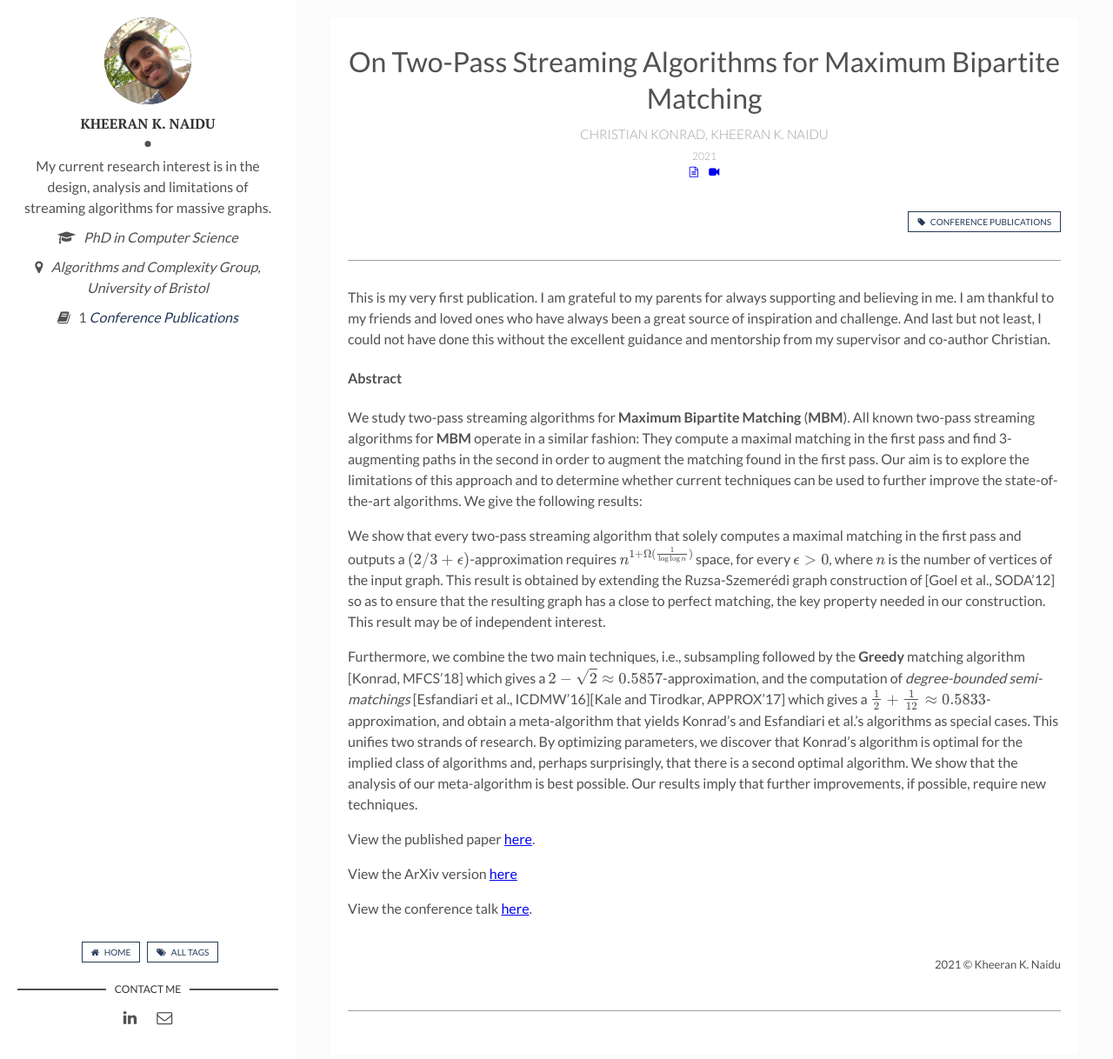
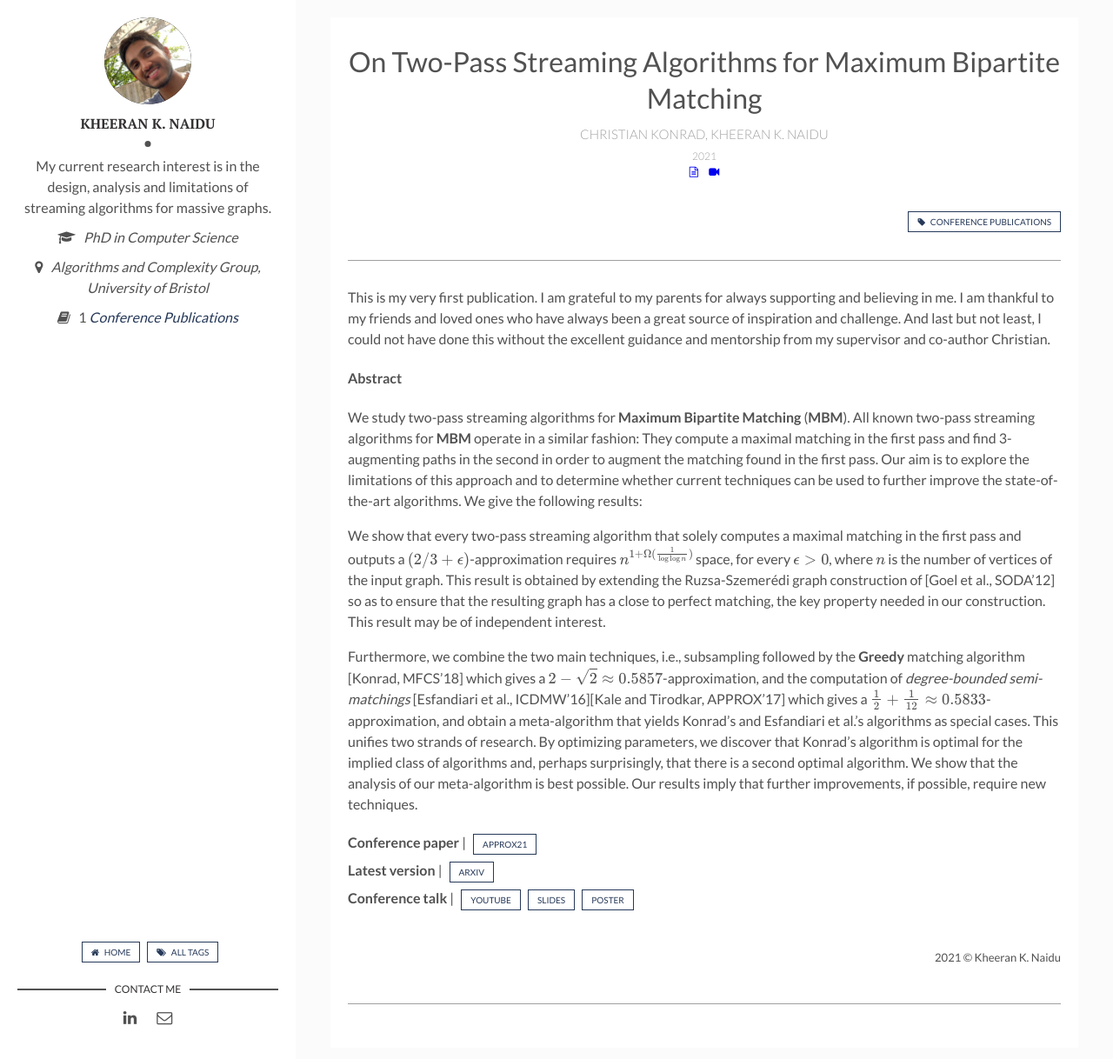
Before and after one commit to kheeran/kheeran.github.io, a Jekyll site: the page built from _posts/2021-06-23-APPROX-2021.markdown, in a window 1280 px wide and 1233 px high. Shown: the top 1218 px of the window at 87% size. Built offline with Jekyll 4.4.1, drawn with Linux system fonts in a browser that asks for light colours; formulas are drawn with MathJax 3.

Commit message:
added APPROX attachments and updated layout

```diff
--- a/_layouts/post.html
+++ b/_layouts/post.html
@@ -45,16 +45,9 @@ layout: main
         </div>
       </header>
       {{content | markdownify}}
-      {% if content.size > 1 or page.attachments %}
+      {% if content.size > 1 %}
       <div class="page-block-end">
-        <div class="page-tag" style="padding-right: 30px;">
-        {% if page.attachments %}
-        <span id="Attachments"><strong>Attachments</strong> | </span>
-        {% for attachment in page.attachments %}
-          <a href="{{site.baseurl}}/assets/attachments/{{attachment}}" target="_blank" class="tag">{{ attachment }}</a>
-        {% endfor %}
-        {% endif %}
-        </div>
+        <div></div>
         <div class="copyright">
           <p>{{site.time | date: '%Y'}} &copy; {{site.author}}</p>
         </div>
--- a/_layouts/tag.html
+++ b/_layouts/tag.html
@@ -6,7 +6,7 @@ layout: main
 
 {% for post in paginator.posts %}
 <!-- Dynamically assign article class -->
-{% if post.content.size > 1 or post.attachments %}
+{% if post.content.size > 1 %}
 {% assign article_class = "post-hover" %}
 {% else %}
 {% assign article_class = "" %}
@@ -18,7 +18,7 @@ layout: main
   {% endif %}
   <div class="post-content">
     <span class="post-line"><span class="post-date">{{post.year}}</span>&nbsp;| <span class="post-words">{{ post.subtitle}}</span></span>
-    {% if post.content.size > 1 or post.attachments %}
+    {% if post.content.size > 1 %}
     <h2 class="post-title"><a href="{{post.url | prepend: site.baseurl}}">{{post.title}}</a></h2>
     {% else %}
     <h2 class="post-title">{{post.title}}</h2>
--- a/_posts/2021-06-23-APPROX-2021.markdown
+++ b/_posts/2021-06-23-APPROX-2021.markdown
@@ -11,6 +11,9 @@ latex: True
 arxiv: https://arxiv.org/abs/2107.07841
 publication: https://www.dagstuhl.de/dagpub/approx_random21/getFile.php?session_id=8n31n6j8h7q0ciu9jo76qgl8i3&hash=910618c72d17d6a59275a91a54f21855c0a96864292e1669fab12991740038f4
 video: https://www.youtube.com/watch?v=0OwsPy4B3Rc
+slides: APPROX-21_slides.pdf
+poster: APPROX-21_poster.pdf
+attachments: [asd]
 ---
 
 This is my very first publication. I am grateful to my parents for always supporting and believing in me. I am thankful to my friends and loved ones who have always been a great source of inspiration and challenge. And last but not least, I could not have done this without the excellent guidance and mentorship from my supervisor and co-author Christian.
@@ -24,8 +27,18 @@ We show that every two-pass streaming algorithm that solely computes a maximal m
 Furthermore, we combine the two main techniques, i.e., subsampling followed by the **Greedy** matching algorithm [Konrad, MFCS'18] which gives a $2-\sqrt{2} \approx 0.5857$-approximation, and the computation of *degree-bounded semi-matchings* [Esfandiari et al., ICDMW'16][Kale and Tirodkar, APPROX'17] which gives a $\frac{1}{2} + \frac{1}{12} \approx 0.5833$-approximation, and obtain a meta-algorithm that yields Konrad's and Esfandiari et al.'s algorithms as special cases. This unifies two strands of research. By optimizing parameters, we discover that Konrad's algorithm is optimal for the implied class of algorithms and, perhaps surprisingly, that there is a second optimal algorithm. We show that the analysis of our meta-algorithm is best possible.
 Our results imply that further improvements, if possible, require new techniques.
 
-View the published paper [here]({{ page.publication }}){:target="_blank"}.
 
-View the ArXiv version [here]({{ page.arxiv }}){:target="_blank"}
-
-View the conference talk [here]({{ page.video }}){:target="_blank"}.
+<div class="page-tag" style="padding-right: 30px;">
+    <span id="Attachments"><strong>Conference paper</strong> | </span>
+    <a href="{{ page.publication }}" target="_blank" class="tag">APPROX21</a>
+</div>
+<div class="page-tag" style="padding-right: 30px;">
+    <span id="Attachments"><strong>Latest version</strong> | </span>
+    <a href="{{ page.arxiv }}" target="_blank" class="tag">ArXiv</a>
+</div>
+<div class="page-tag" style="padding-right: 30px;">
+    <span id="Attachments"><strong>Conference talk</strong> | </span>
+    <a href="{{ page.video }}" target="_blank" class="tag">YouTube</a>
+    <a href="{{site.baseurl}}/assets/attachments/{{ page.slides }}" target="_blank" class="tag">Slides</a>
+    <a href="{{site.baseurl}}/assets/attachments/{{ page.poster }}" target="_blank" class="tag">Poster</a>
+</div>
```
Also changed, not shown: _posts/2021-03-29-BCTCS-21.markdown (+6 -1 lines), _posts/2021-05-18-SCEEM-PGR-21.markdown (+6 -1 lines), index.html (+7 -9 lines), 2 other files.
